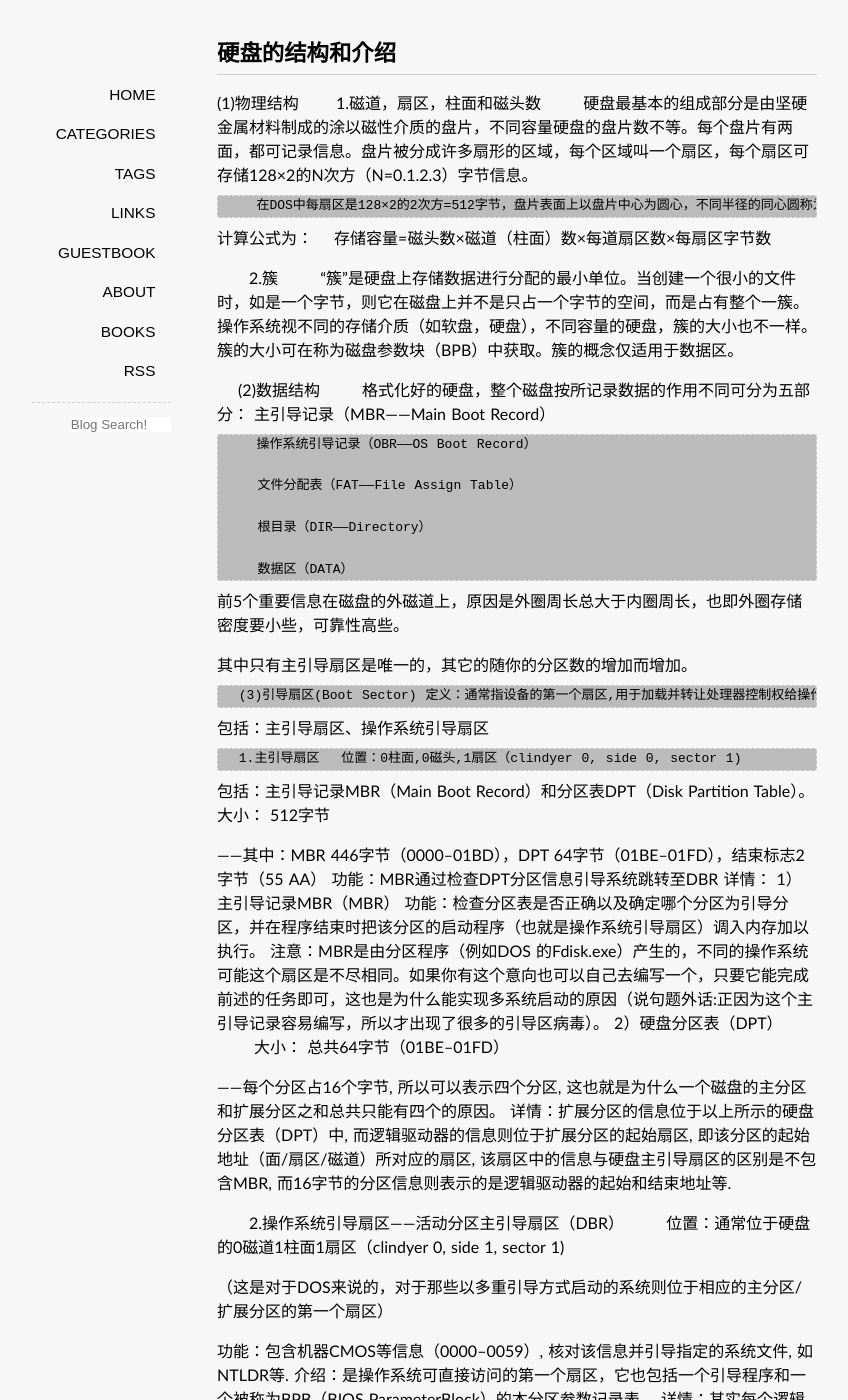
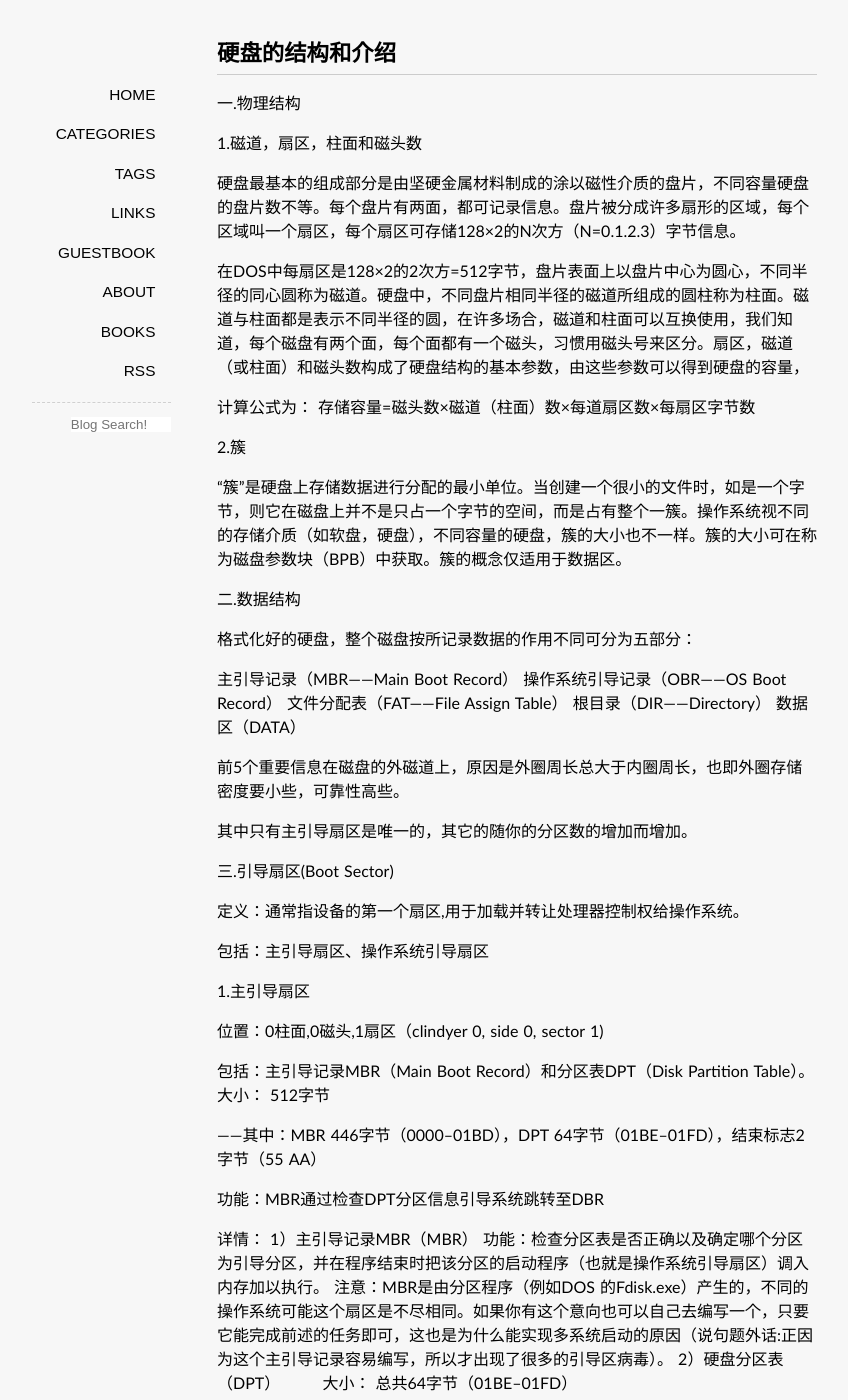
Before and after one commit to hopehook/HopeHook.com, a Jekyll site: the page built from _posts/2015-07-25-HardDisk.md, in a window 1280 px wide and 1400 px high. Shown: the whole window, without its empty margins (123-971 px from the left). Built offline with Jekyll 4.4.1, drawn with Linux system fonts in a browser that asks for light colours; some web fonts are replaced; Markdown is read by kramdown in place of the engine named in the settings; comment, search, counter and statistics services are not loaded.

Commit message:
Update 2015-07-25-HardDisk.md

```diff
--- a/_posts/2015-07-25-HardDisk.md
+++ b/_posts/2015-07-25-HardDisk.md
@@ -7,47 +7,52 @@ categories: 计算机原理
 tags: 硬盘
 ---
 
-   (1)物理结构
- 　　1.磁道，扇区，柱面和磁头数
-       硬盘最基本的组成部分是由坚硬金属材料制成的涂以磁性介质的盘片，不同容量硬盘的盘片数不等。每个盘片有两面，都可记录信息。盘片被分成许多扇形的区域，每个区域叫一个扇区，每个扇区可存储128×2的N次方（N=0.1.2.3）字节信息。
+一.物理结构
 
-       在DOS中每扇区是128×2的2次方=512字节，盘片表面上以盘片中心为圆心，不同半径的同心圆称为磁道。硬盘中，不同盘片相同半径的磁道所组成的圆柱称为柱面。磁道与柱面都是表示不同半径的圆，在许多场合，磁道和柱面可以互换使用，我们知道，每个磁盘有两个面，每个面都有一个磁头，习惯用磁头号来区分。扇区，磁道（或柱面）和磁头数构成了硬盘结构的基本参数，由这些参数可以得到硬盘的容量，
+1.磁道，扇区，柱面和磁头数
 
-计算公式为： 　存储容量=磁头数×磁道（柱面）数×每道扇区数×每扇区字节数
+硬盘最基本的组成部分是由坚硬金属材料制成的涂以磁性介质的盘片，不同容量硬盘的盘片数不等。每个盘片有两面，都可记录信息。盘片被分成许多扇形的区域，每个区域叫一个扇区，每个扇区可存储128×2的N次方（N=0.1.2.3）字节信息。
 
- 　　2.簇
-     “簇”是硬盘上存储数据进行分配的最小单位。当创建一个很小的文件时，如是一个字节，则它在磁盘上并不是只占一个字节的空间，而是占有整个一簇。操作系统视不同的存储介质（如软盘，硬盘），不同容量的硬盘，簇的大小也不一样。簇的大小可在称为磁盘参数块（BPB）中获取。簇的概念仅适用于数据区。
+在DOS中每扇区是128×2的2次方=512字节，盘片表面上以盘片中心为圆心，不同半径的同心圆称为磁道。硬盘中，不同盘片相同半径的磁道所组成的圆柱称为柱面。磁道与柱面都是表示不同半径的圆，在许多场合，磁道和柱面可以互换使用，我们知道，每个磁盘有两个面，每个面都有一个磁头，习惯用磁头号来区分。扇区，磁道（或柱面）和磁头数构成了硬盘结构的基本参数，由这些参数可以得到硬盘的容量，
 
- 　 (2)数据结构
+计算公式为：
+存储容量=磁头数×磁道（柱面）数×每道扇区数×每扇区字节数
+
+2.簇
+
+“簇”是硬盘上存储数据进行分配的最小单位。当创建一个很小的文件时，如是一个字节，则它在磁盘上并不是只占一个字节的空间，而是占有整个一簇。操作系统视不同的存储介质（如软盘，硬盘），不同容量的硬盘，簇的大小也不一样。簇的大小可在称为磁盘参数块（BPB）中获取。簇的概念仅适用于数据区。
+
+二.数据结构
+
 格式化好的硬盘，整个磁盘按所记录数据的作用不同可分为五部分：
-       主引导记录（MBR——Main Boot Record）
 
-       操作系统引导记录（OBR——OS Boot Record）
-
-       文件分配表（FAT——File Assign Table）
-
-       根目录（DIR——Directory）
-
-       数据区（DATA）
+主引导记录（MBR——Main Boot Record）
+操作系统引导记录（OBR——OS Boot Record）
+文件分配表（FAT——File Assign Table）
+根目录（DIR——Directory）
+数据区（DATA）
 
 前5个重要信息在磁盘的外磁道上，原因是外圈周长总大于内圈周长，也即外圈存储密度要小些，可靠性高些。
 
 其中只有主引导扇区是唯一的，其它的随你的分区数的增加而增加。
 
+三.引导扇区(Boot Sector)
 
-     (3)引导扇区(Boot Sector)
 定义：通常指设备的第一个扇区,用于加载并转让处理器控制权给操作系统。
 
 包括：主引导扇区、操作系统引导扇区
 
-     1.主引导扇区
+1.主引导扇区
+
 位置：0柱面,0磁头,1扇区（clindyer 0, side 0, sector 1)
 
 包括：主引导记录MBR（Main Boot Record）和分区表DPT（Disk Partition Table）。
 大小： 512字节
 
 ——其中：MBR 446字节（0000--01BD），DPT 64字节（01BE--01FD），结束标志2字节（55 AA）
+
 功能：MBR通过检查DPT分区信息引导系统跳转至DBR
+
 详情：
 1）主引导记录MBR（MBR）
 功能：检查分区表是否正确以及确定哪个分区为引导分区，并在程序结束时把该分区的启动程序（也就是操作系统引导扇区）调入内存加以执行。
@@ -59,7 +64,8 @@ tags: 硬盘
 详情：扩展分区的信息位于以上所示的硬盘分区表（DPT）中, 而逻辑驱动器的信息则位于扩展分区的起始扇区, 即该分区的起始地址（面/扇区/磁道）所对应的扇区, 该扇区中的信息与硬盘主引导扇区的区别是不包含MBR, 而16字节的分区信息则表示的是逻辑驱动器的起始和结束地址等.
 
 
- 　　2.操作系统引导扇区——活动分区主引导扇区（DBR）
+
+2.操作系统引导扇区——活动分区主引导扇区（DBR）
 位置：通常位于硬盘的0磁道1柱面1扇区（clindyer 0, side 1, sector 1)
 
 （这是对于DOS来说的，对于那些以多重引导方式启动的系统则位于相应的主分区/扩展分区的第一个扇区）
```
